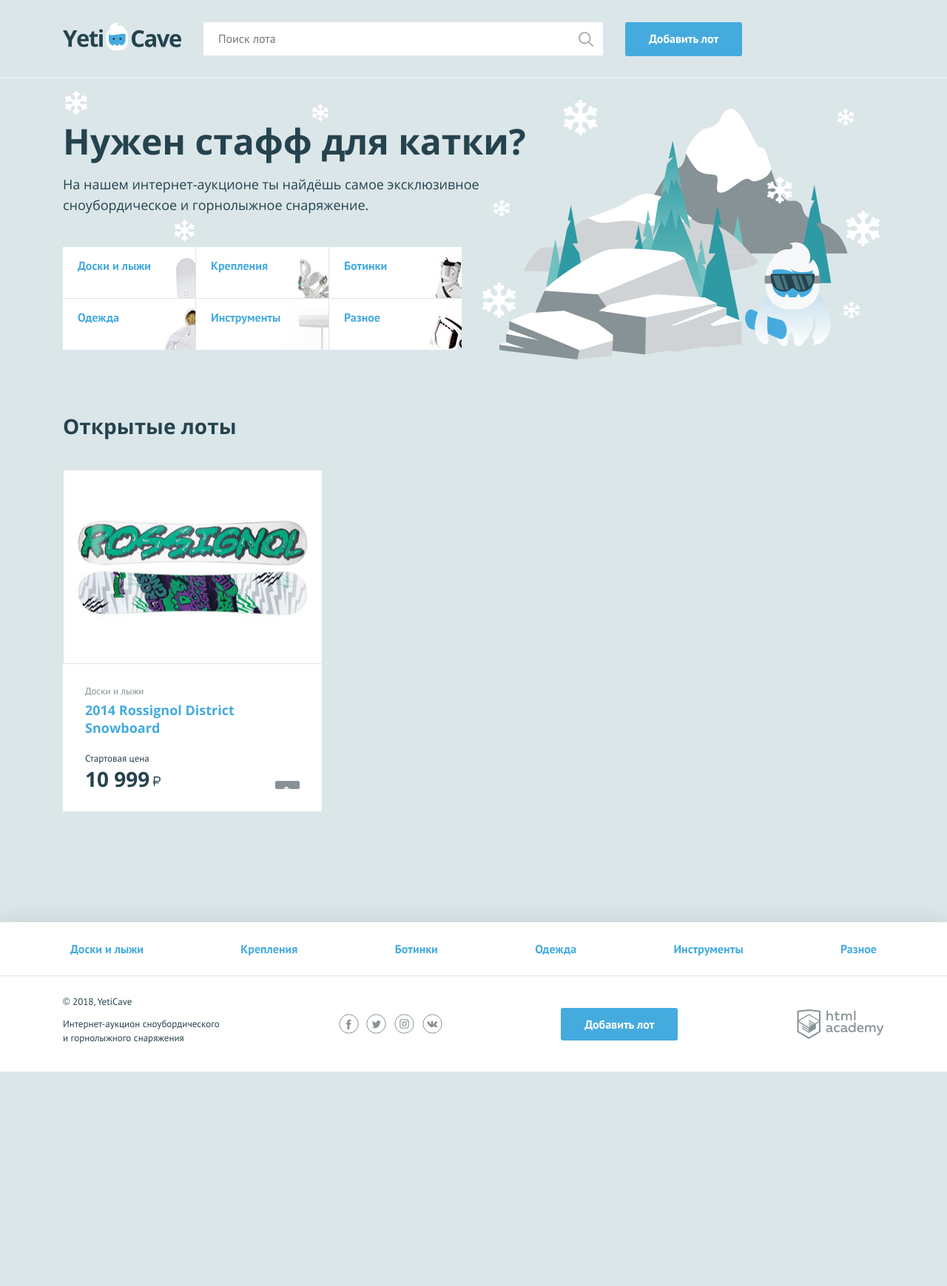
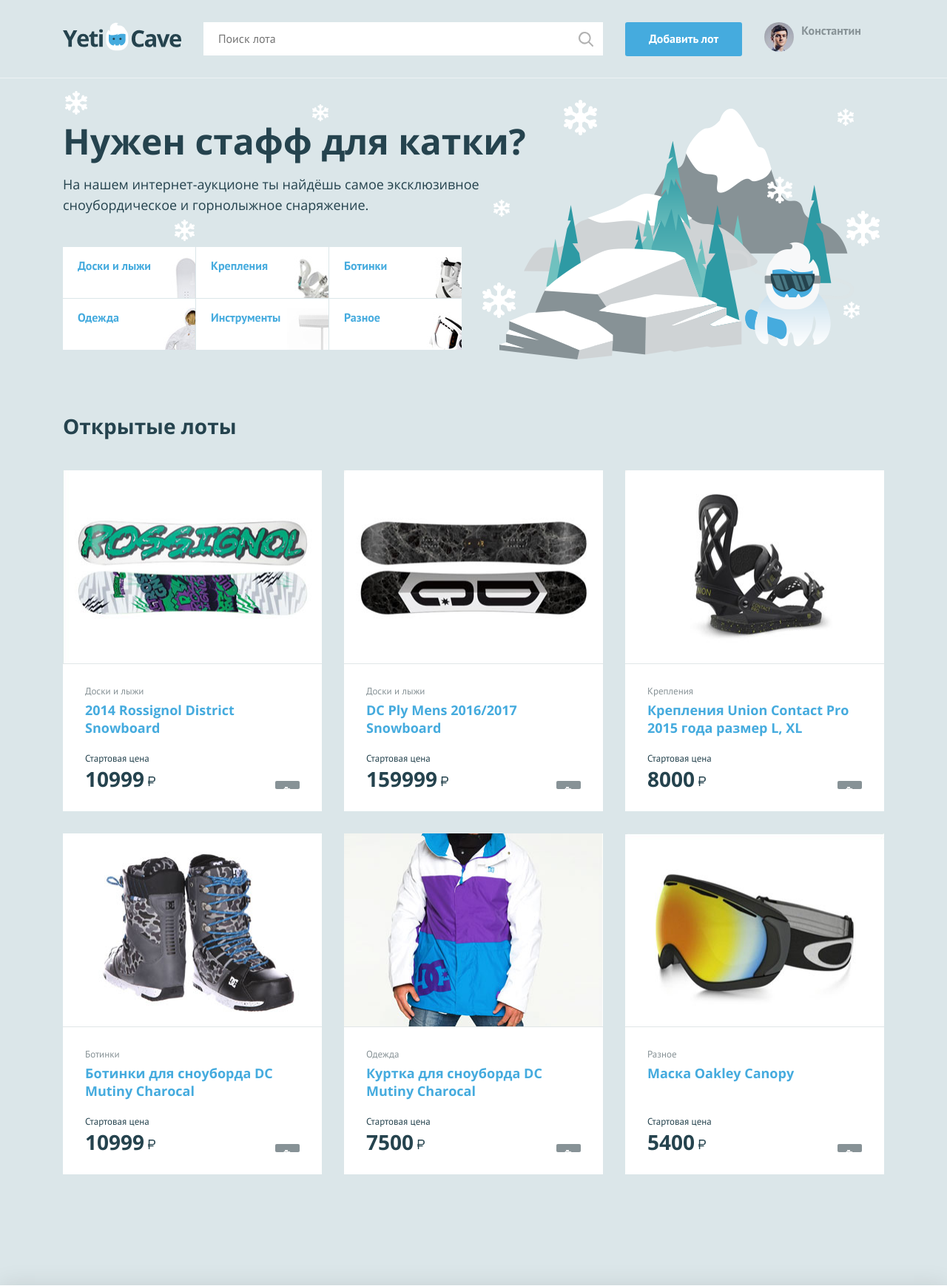
Before and after one commit to Ken0b1/137100-yeticave, a PHP site: page / in a window 1280 px wide. Shown: the top 1739 px of the page at 74% size. Before the commit the page ends 1449 px from the top, so only its background shows below. Run offline with PHP 8.4, Linux system fonts and the light colour scheme.

Commit message:
итерация по массивам

```diff
--- a/index.php
+++ b/index.php
@@ -3,6 +3,49 @@ $is_auth = (bool) rand(0, 1);
 
 $user_name = 'Константин';
 $user_avatar = 'img/user.jpg';
+$categories = [
+     'Доски и лыжи', 'Крепления', 'Ботинки', 'Одежда', 'Инструменты', 'Разное'
+];
+$index = 0;
+
+$ad = [
+    [
+        'name' => '2014 Rossignol District Snowboard',
+        'category' => 'Доски и лыжи',
+        'cost' => '10999',
+        'image' => 'img/lot-1.jpg'
+    ],
+    [
+        'name' => 'DC Ply Mens 2016/2017 Snowboard',
+        'category' => 'Доски и лыжи',
+        'cost' => '159999',
+        'image' => 'img/lot-2.jpg'
+    ],
+    [
+        'name' => 'Крепления Union Contact Pro 2015 года размер L, XL',
+        'category' => 'Крепления',
+        'cost' => '8000',
+        'image' => 'img/lot-3.jpg'
+    ],
+    [
+        'name' => 'Ботинки для сноуборда DC Mutiny Charocal',
+        'category' => 'Ботинки',
+        'cost' => '10999',
+        'image' => 'img/lot-4.jpg'
+    ],
+    [
+        'name' => 'Куртка для сноуборда DC Mutiny Charocal',
+        'category' => 'Одежда',
+        'cost' => '7500',
+        'image' => 'img/lot-5.jpg'
+    ],
+    [
+        'name' => 'Маска Oakley Canopy',
+        'category' => 'Разное',
+        'cost' => '5400',
+        'image' => 'img/lot-6.jpg'
+    ]
+]
 ?>
 <!DOCTYPE html>
 <html lang="ru">
@@ -28,7 +71,23 @@ $user_avatar = 'img/user.jpg';
 
         <nav class="user-menu">
 
-        <!-- здесь должен быть PHP код для показа аватара пользователя -->
+        <?php if ($is_auth == 1 ) : ?>
+                <div class="user-menu__image">
+                    <img src="<?=$user_avatar;?>" width="40" height="40" alt="Пользователь">
+                </div>
+                <div class="user-menu__logged">
+                    <p><?=$user_name;?></p>
+                </div>
+            <?php else : ?>
+                <ul class="user-menu__list">
+                    <li class="user-menu__item">
+                        <a href="#">Регистрация</a>
+                    </li>
+                    <li class="user-menu__item">
+                        <a href="#">Вход</a>
+                    </li>
+                </ul>
+        <?php endif; ?>
 
         </nav>
     </div>
@@ -64,17 +123,18 @@ $user_avatar = 'img/user.jpg';
             <h2>Открытые лоты</h2>
         </div>
         <ul class="lots__list">
+			<?php foreach ($ad as $key => $item): ?>
             <li class="lots__item lot">
                 <div class="lot__image">
-                    <img src="img/lot-1.jpg" width="350" height="260" alt="Сноуборд">
+                    <img src="<?=$item['image']; ?>" width="350" height="260" alt="<?=$item['category']; ?>">
                 </div>
                 <div class="lot__info">
-                    <span class="lot__category">Доски и лыжи</span>
-                    <h3 class="lot__title"><a class="text-link" href="lot.html">2014 Rossignol District Snowboard</a></h3>
+                    <span class="lot__category"><?=$item['category']; ?></span>
+                    <h3 class="lot__title"><a class="text-link" href="lot.html"><?=$item['name']; ?></a></h3>
                     <div class="lot__state">
                         <div class="lot__rate">
                             <span class="lot__amount">Стартовая цена</span>
-                            <span class="lot__cost">10 999<b class="rub">р</b></span>
+                            <span class="lot__cost"><?=$item['cost']; ?><b class="rub">р</b></span>
                         </div>
                         <div class="lot__timer timer">
 
@@ -82,6 +142,7 @@ $user_avatar = 'img/user.jpg';
                     </div>
                 </div>
             </li>
+			<?php endforeach; ?>
         </ul>
     </section>
 </main>
@@ -89,24 +150,17 @@ $user_avatar = 'img/user.jpg';
 <footer class="main-footer">
     <nav class="nav">
         <ul class="nav__list container">
+
+
+			<?php while($index < count($categories)): ?>
+
+
+
             <li class="nav__item">
-                <a href="all-lots.html">Доски и лыжи</a>
+                <a href="all-lots.html"><?=$categories[$index];?></a>
             </li>
-            <li class="nav__item">
-                <a href="all-lots.html">Крепления</a>
-            </li>
-            <li class="nav__item">
-                <a href="all-lots.html">Ботинки</a>
-            </li>
-            <li class="nav__item">
-                <a href="all-lots.html">Одежда</a>
-            </li>
-            <li class="nav__item">
-                <a href="all-lots.html">Инструменты</a>
-            </li>
-            <li class="nav__item">
-                <a href="all-lots.html">Разное</a>
-            </li>
+            <?php $index++; ?>
+			<?php endwhile; ?>
         </ul>
     </nav>
     <div class="main-footer__bottom container">
```
